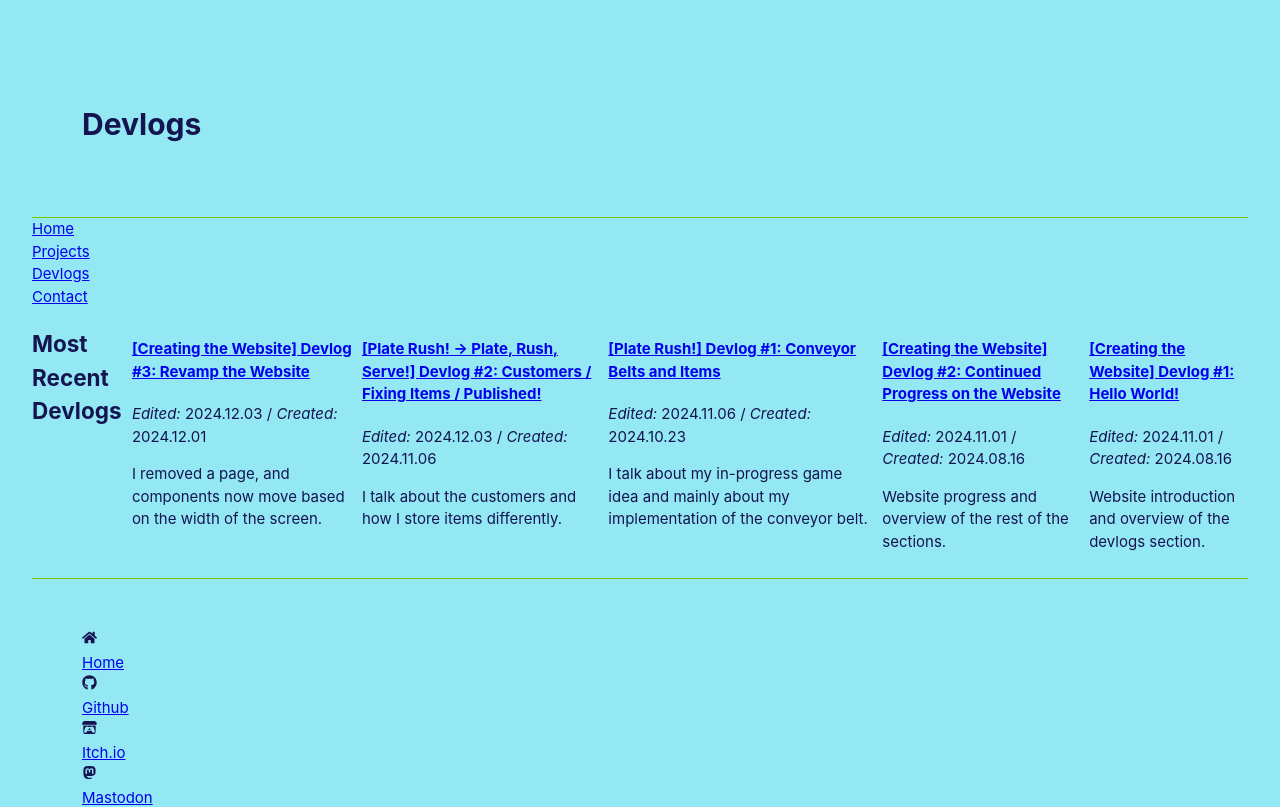
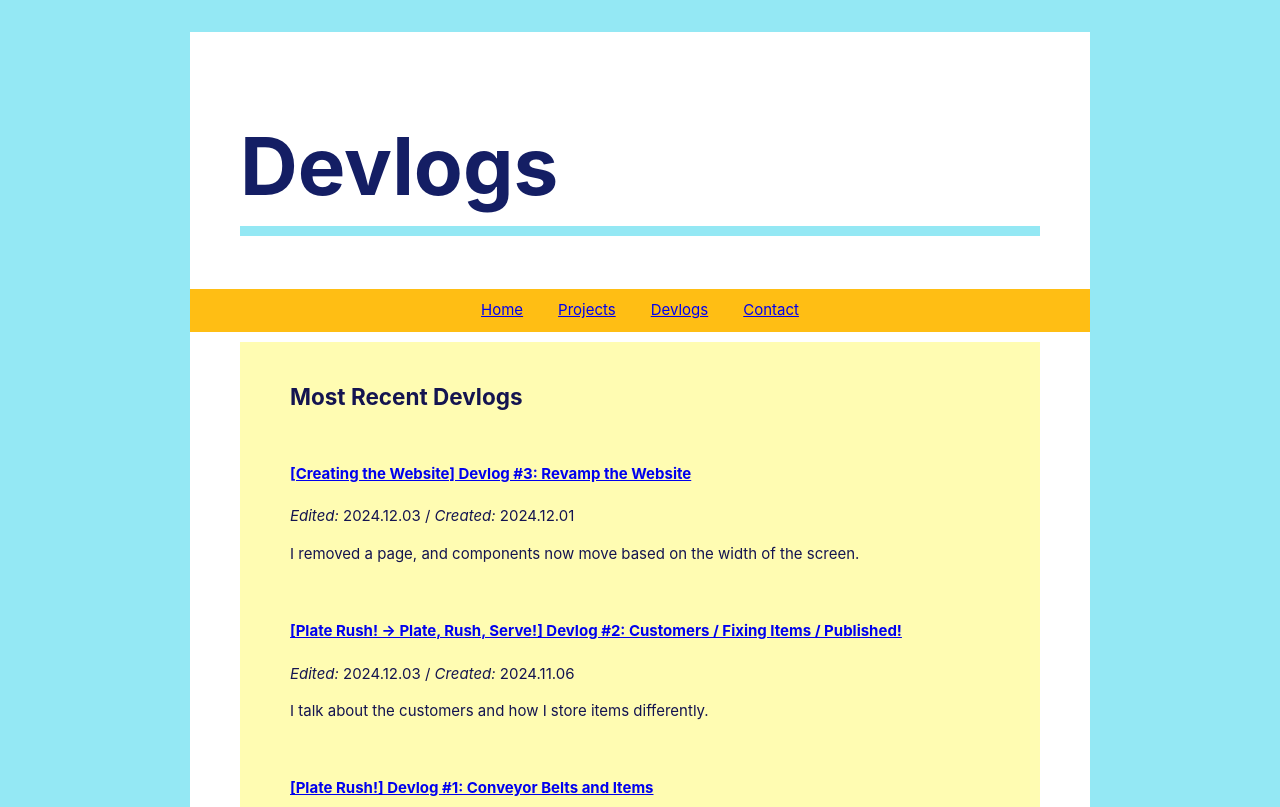
Before and after one commit to jennyton88/jennyton88.github.io, a React (Vite) app: page /devlogs in a window 1280 px wide. Shown: the top 807 px of the page. Built offline with nearby package versions, Linux system fonts and the light colour scheme; a web font is replaced by a local one.

Commit message:
update styles

```diff
--- a/src/styles/styles.css
+++ b/src/styles/styles.css
@@ -1,42 +1,70 @@
+/* Vertical screens */
 @media screen and (min-width: 15em)  {
     #root {
         margin: 0 auto;
         padding: 2rem;
     }
 
+    header {
+        margin: auto;
+        padding: 20px 50px 0 50px;
+    }
+
+    .front-name {
+        font-size: 3rem;
+        color: rgb(20,30,100);
+        border-bottom: 10px solid rgb(148, 232, 244);
+        /* border-bottom: 10px solid rgb(200, 245, 144); */
+    }
+
+    .colored-logo {
+        color: rgb(80, 150, 100);
+        /* color: rgb(179, 241, 176); */
+        vertical-align: sub;
+    }
+
     .sidebar {
-        align-self: center;
-        padding: 30px;
+        margin: 0px auto;
+        padding: 0px 50px;
         list-style: none;
-        border-bottom: 1px solid #81c200;
+    }
+
+    .topbar {
+        top: 0;
+        position: sticky;
+        background-color: rgb(255, 190, 20);
+        text-align: center;
+        border-bottom: 10px solid white;
+        /* margin: 20px -10px 0 -10px; */
+        margin: 20px 0 0 0;
+        padding: 10px;
     }
 
     .log {
         padding: 0px 50px 50px 0px;
-        max-width: 47em;
-    }
-
-    header {
-        align-self: center;
-        padding: 50px;
-        border-bottom: 1px solid #81c200;
+        max-width: 47rem;
     }
 
     .container {
-        display: flex;
-        flex-direction: column;
+        background-color: white;
+        max-width: 60em;
+        margin: auto;
         font-size: 15px;
+        top: 0;
     }
 
     footer {
-        align-self: center;
-        padding: 50px;
-        border-top: 1px solid #81c200;
+        text-align: center;
+        border-top: 10px solid white;
+        background-color: rgb(255, 190, 20);
+        padding: 20px 50px;
+        /* margin: -10px -10px 0 -10px; */
     }
 
     .content {
-        display: flex;
-        flex-direction: column;
+        margin: auto 10px;
+        padding: 20px;
+        background-color:rgb(255,252,178);
     }
 
     .row {
@@ -52,20 +80,15 @@
         align-content: center;
     }
 
-    .horizontal-spacer {
+    .hori-spacer {
+        display: inline-block;
+        padding-left: 5px;
         padding-right: 30px;
     }
 
-    .padded-box {
-        padding: 20px;
-    }
-
-    .centered-box {
-        display:flex;
-        flex-direction:column;
-        align-items: center;
-        list-style: none;
-        padding: 50px;
+    .left-hori-spacer {
+        display: inline-block;
+        margin-left: 3px;
     }
 
     .centered-project-box {
@@ -82,29 +105,29 @@
     }
 
     .log-summary {
-        padding: 10px 0px 10px 10px;
+        padding: 10px 0 10px 0;
     }
 }
 
-
+/* Horizontal screens */
 @media screen and (min-width: 40em) {
-    header {
-        align-self: auto;
+    /* Header on top of every page */
+    .front-name {
+        font-size: 5rem;
     }
 
-    footer {
-        align-self: auto;
-    }
-
-    .sidebar {
-        align-self: auto;
-        border-right: 1px solid #81c200;
-        border-bottom: 0px;
-    }
+    /* .sidebar {
+        font-size: 18px;
+        display: inline-block;
+        list-style: none;
+        padding: 0px 50px;
+        background-color: white;
+    } */
 
     .content {
-        flex-direction: row;
-        align-content: auto;
+        margin: auto 50px;
+        padding: 20px 50px 20px 50px;
+        /* display: inline-block; */
     }
 
     .log {
```
